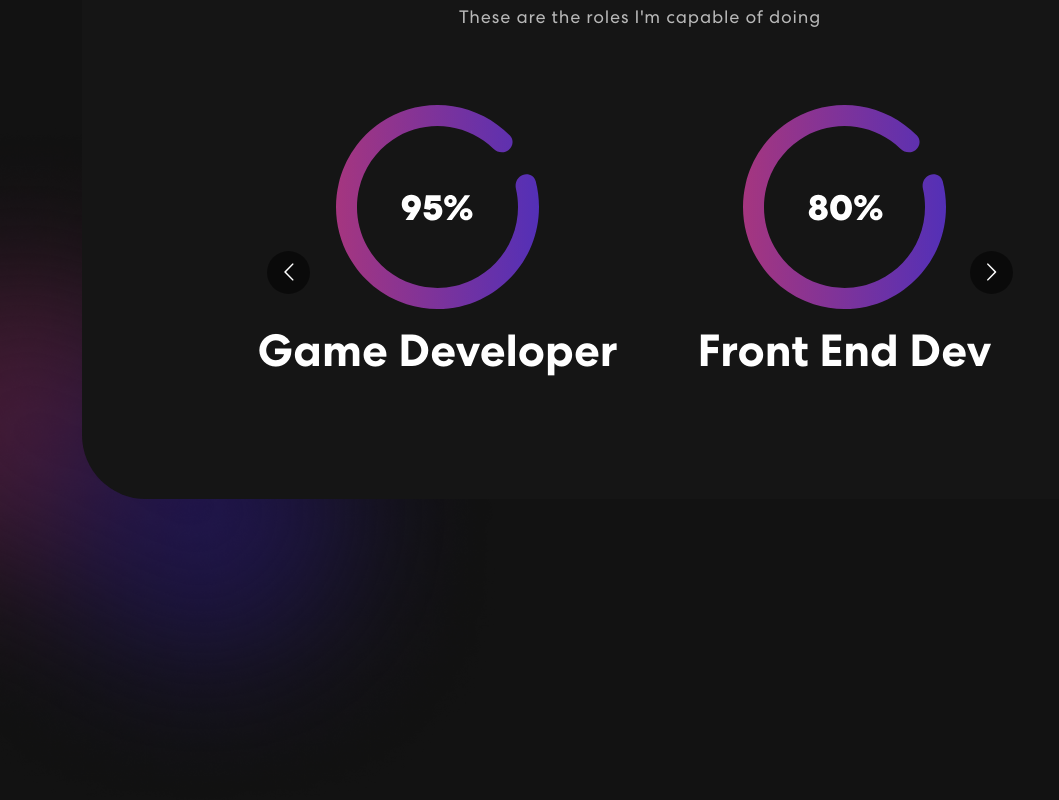
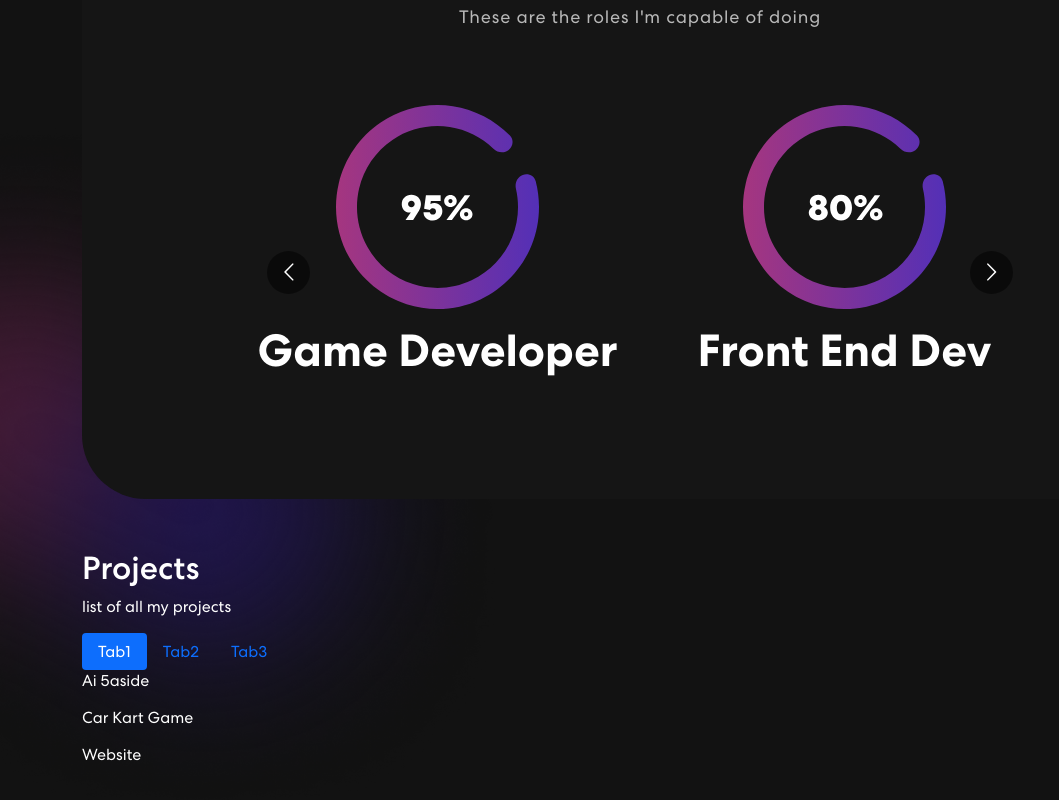
Before and after one commit to Mugwash/Website, a React (Create React App) app: page / in a window 1280 px wide. Shown: the part 869-1669 px from the top of the page, without its empty margins (0-1059 px from the left). Built offline with nearby package versions, Linux system fonts and the light colour scheme.

Commit message:
projects work 50% complete

```diff
--- a/src/App.js
+++ b/src/App.js
@@ -4,6 +4,7 @@ import 'bootstrap/dist/css/bootstrap.min.css';
 import { NavBar } from "./components/NavBar";
 import {Banner} from "./components/Banner";
 import {Skills} from "./components/Skills";
+import {Projects} from "./components/Projects";
 
 function App() {
   return (
@@ -11,6 +12,7 @@ function App() {
         <NavBar/>
         <Banner/>
         <Skills/>
+        <Projects/>
     </div>
   );
 }
--- /dev/null
+++ b/src/components/Projects.js
@@ -0,0 +1,72 @@
+import { Container, Row, Col, Tab, Nav } from "react-bootstrap";
+import * as React from 'react';
+import { ProjectCard } from "./ProjectCard";
+import projImg1 from "../assets/img/project-img1.png";
+import projImg2 from "../assets/img/project-img2.png";
+import projImg3 from "../assets/img/project-img3.png";
+import colorSharp2 from "../assets/img/color-sharp2.png";
+import 'animate.css';
+import TrackVisibility from 'react-on-screen';
+
+export const Projects = () => {
+
+    const projects =[
+        {
+            title:"Ai 5aside",
+            description:"AI trained using ML models learn to play 5aside football",
+            imgUrl:projImg1,
+        },
+        {
+            title:"Car Kart Game",
+            description:"car racing game with self written Physics",
+            imgUrl:projImg2,
+        },
+        {
+            title:"Website",
+            description:"The Website you are viewing right now! coded from scratch using HTML5,CSS,JS and React",
+            imgUrl:projImg3,
+        }
+
+
+    ]
+    return(
+        <section className="project" id = "project">
+            <Container>
+                <Row>
+                    <Col>
+                        <h2>Projects</h2>
+                        <p>list of all my projects</p>
+                        <Tab.Container id ="projects-tabs" defaultActiveKey = "first">
+                        <Nav variant="pills" defaultActiveKey="/home">
+                            <Nav.Item>
+                                <Nav.Link eventKey="first">Tab1</Nav.Link>
+                            </Nav.Item>
+                            <Nav.Item>
+                                <Nav.Link eventKey="second">Tab2</Nav.Link>
+                            </Nav.Item>
+                            <Nav.Item>
+                                <Nav.Link eventKey="third">Tab3</Nav.Link>
+                            </Nav.Item>
+                        </Nav>
+                            <Tab.Content>
+                                <Tab.Pane eventKey = "first">
+                                    <Row>
+                                        {
+                                            projects.map((project, index) => {
+                                                return(
+                                                    <p>{project.title}</p>
+                                                )
+                                            })
+                                        }
+                                    </Row>
+                                </Tab.Pane>
+                                <Tab.Pane eventKey = "second">second</Tab.Pane>
+                                <Tab.Pane eventKey = "third">third</Tab.Pane>
+                            </Tab.Content>
+                        </Tab.Container>
+                    </Col>
+                </Row>
+            </Container>
+        </section>
+    )
+}
```
Also changed, not shown: src/components/ProjectCards.js (added).
